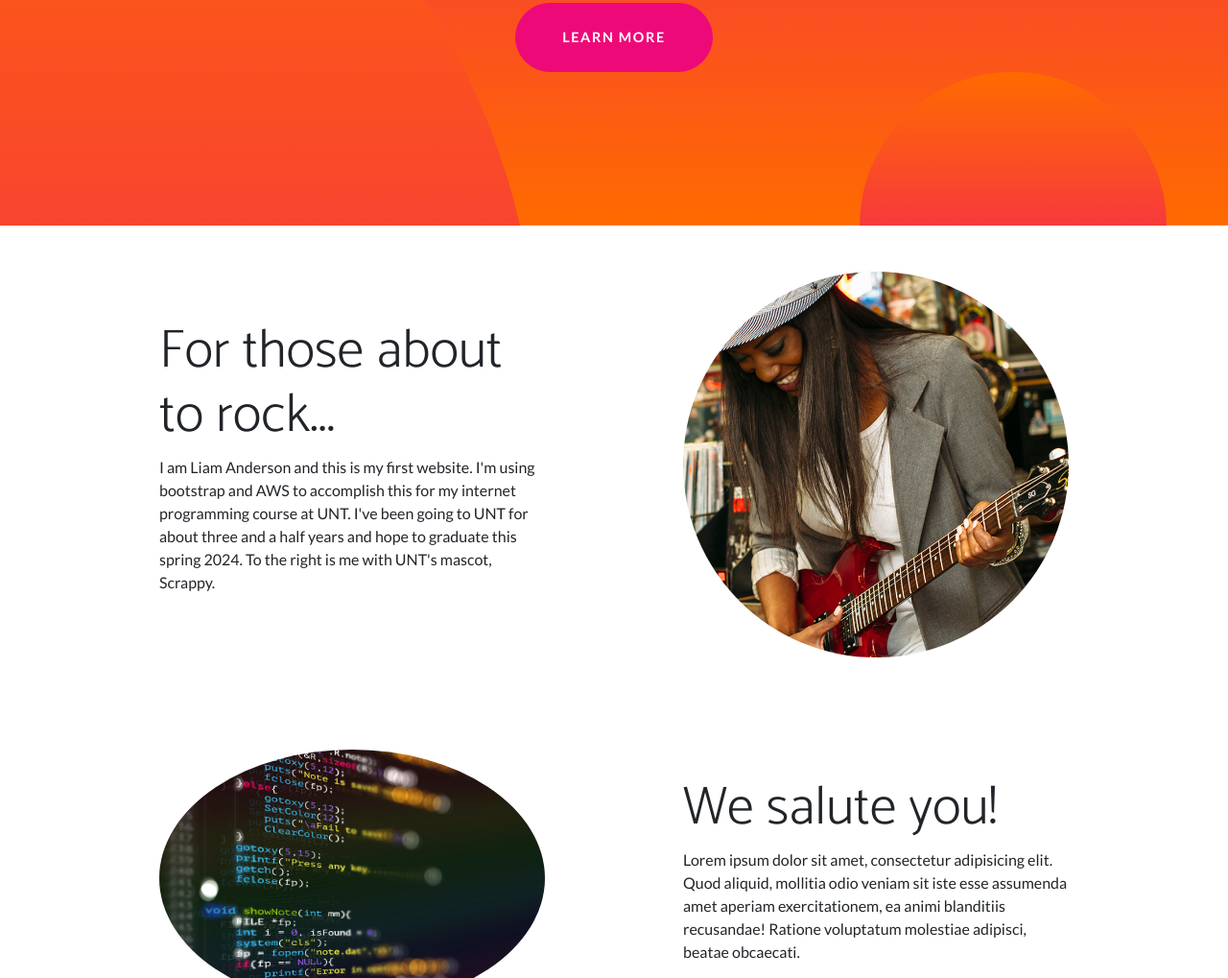
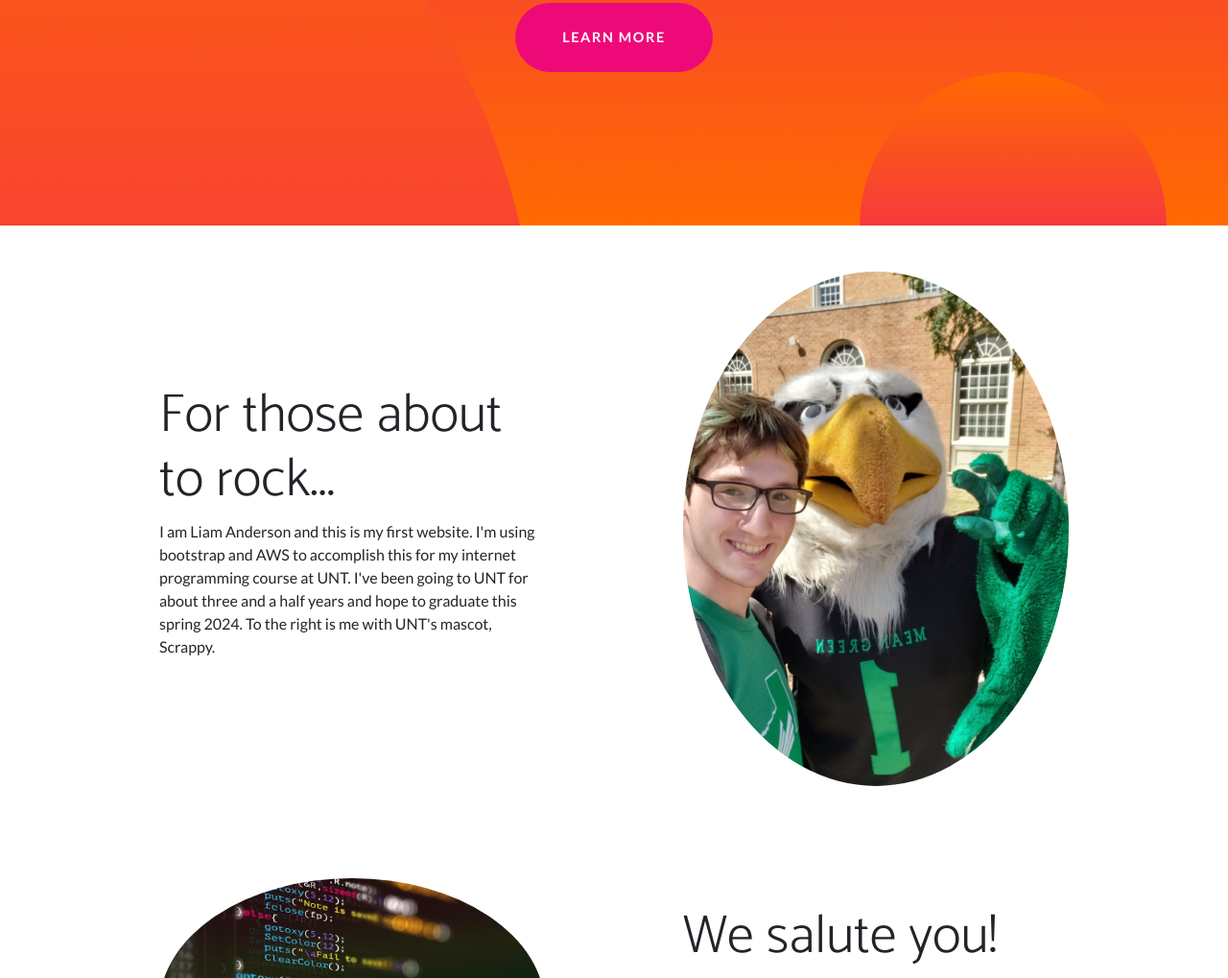
Before and after one commit to LiamAnderson1022/my-website2, a website: page index.html in a window 1280 px wide. Shown: the part 567-1586 px from the top of the page at 96% size. Drawn offline with nearby package versions, Linux system fonts and the light colour scheme.

Commit message:
Update image path

```diff
--- a/index.html
+++ b/index.html
@@ -48,7 +48,7 @@
             <div class="container px-5">
                 <div class="row gx-5 align-items-center">
                     <div class="col-lg-6 order-lg-2">
-                        <div class="p-5"><img class="img-fluid rounded-circle" src="dist/assets/img/01.jpg" alt="..." /></div>
+                        <div class="p-5"><img class="img-fluid rounded-circle" src="dist/assets/img/20230929_113252.jpg" alt="..." /></div>
                     </div>
                     <div class="col-lg-6 order-lg-1">
                         <div class="p-5">
```
